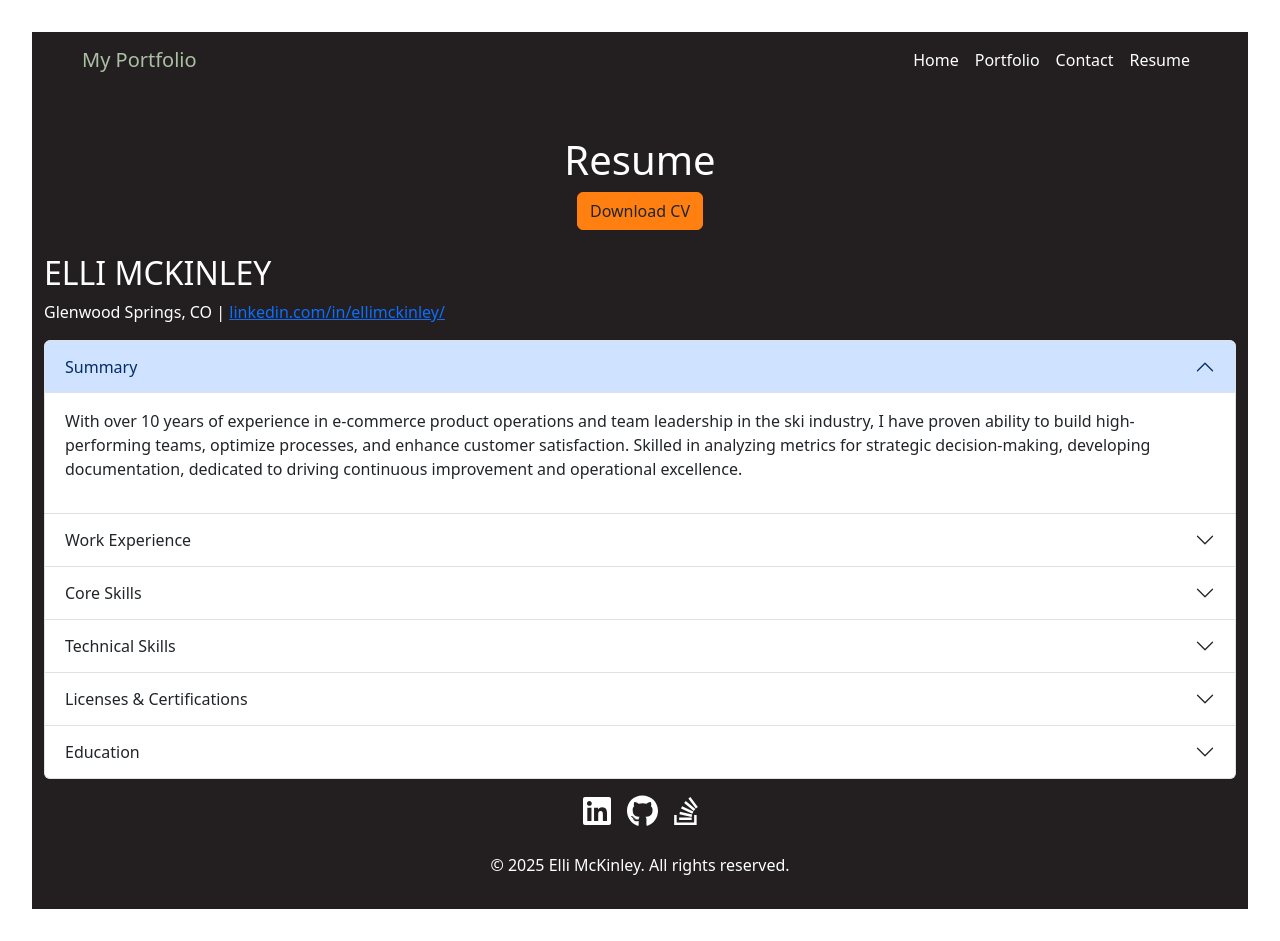
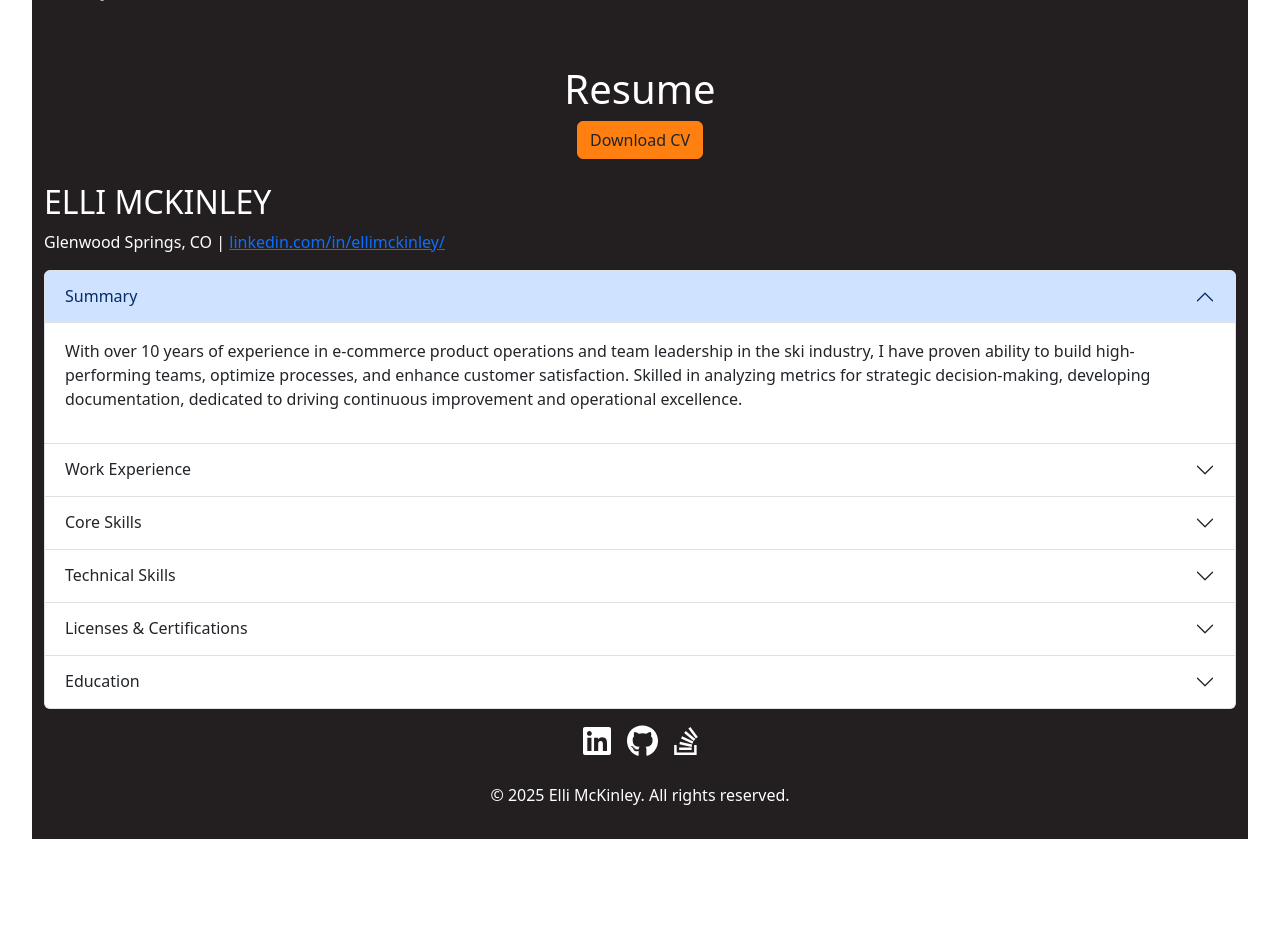
Before and after one commit to ellimckinley/react-portfolio, a React (Vite) app: page /resume in a window 1280 px wide. After the commit the page ends 871 px from the top, so only its background shows below. Built offline with nearby package versions, Linux system fonts and the light colour scheme; a web font is replaced by a local one.

Commit message:
updated page sizing and display for desktop

```diff
--- a/package.json
+++ b/package.json
@@ -23,6 +23,7 @@
     "react": "^19.0.0",
     "react-bootstrap": "^2.10.9",
     "react-dom": "^19.0.0",
+    "react-icons": "^5.5.0",
     "react-router-dom": "^7.3.0"
   },
   "devDependencies": {
--- a/src/App.css
+++ b/src/App.css
@@ -3,6 +3,40 @@
   margin: 0 auto;
   padding: 2rem;
   text-align: center;
+}
+
+html, body {
+  height: 100%;
+  width: 100%;
+  margin: 0;
+}
+
+.App {
+  display: flex;
+  flex-direction: column;
+  min-height: 100vh;
+  width: 100%;
+}
+
+.content {
+  flex-grow: 1;
+  display: flex;
+  flex-direction: column;
+  justify-content: center;
+  width: 100%;
+}
+
+.header {
+  background-color: #f8f9fa;
+  padding: 1rem;
+  width: 100%;
+}
+
+.footer {
+  background-color: #f8f9fa;
+  padding: 1rem;
+  text-align: center;
+  width: 100%;
 }
 
 body {
--- a/src/App.jsx
+++ b/src/App.jsx
@@ -13,14 +13,16 @@ import ResumePage from './pages/Resumepage';
 function App() {
   return (
     <Router>
-      <div className="App bg-primary-custom text-main-custom">
+      <div className="App bg-primary-custom text-main-custom d-flex flex-column min-vh-100">
         <Header />
+        <div className="content flex-grow-1">
           <Routes>
             <Route path="/" element={<HomePage />} />
             <Route path="/portfolio" element={<PortfolioPage />} />
             <Route path="/contact" element={<ContactPage />} />
             <Route path="/resume" element={<ResumePage />} />
           </Routes>
+        </div>
         <Footer />
       </div>
     </Router>
--- a/src/components/Card.jsx
+++ b/src/components/Card.jsx
@@ -1,14 +1,16 @@
 import React from 'react';
+import { FaGithub } from 'react-icons/fa';
 
 const Card = ({ title, description, link }) => {
     return (
         <div className="col-md-4 mb-4">
             <div className="card">
-        <div className="card-body text-center bg-secondary-custom text-dark-custom">
+                <div className="card-body text-center bg-secondary text-dark">
                     <a href={link} target="_blank" rel="noopener noreferrer"
                     style={{ textDecoration: 'none', color: 'inherit' }}>
                         <h5 className="card-title">{title}</h5>
                         <p>{description}</p>
+                        <FaGithub size={30} />
                     </a>
                 </div>
             </div>
--- a/src/components/Nav.jsx
+++ b/src/components/Nav.jsx
@@ -1,20 +1,20 @@
 import React from 'react';
 import { Navbar, Nav, Container } from 'react-bootstrap';
-import { Link } from 'react-router-dom';
+import { NavLink } from 'react-router-dom';
 import 'bootstrap/dist/css/bootstrap.min.css';
 
 const NavBar = () => {
   return (
     <Navbar className="bg-primary-custom" variant="dark" expand="lg">
       <Container>
-        <Navbar.Brand as={Link} to="/" className="text-title-custom">My Portfolio</Navbar.Brand>
+        <Navbar.Brand as={NavLink} to="/" className="text-title-custom">My Portfolio</Navbar.Brand>
         <Navbar.Toggle aria-controls="basic-navbar-nav" />
         <Navbar.Collapse id="basic-navbar-nav">
           <Nav className="ms-auto">
-            <Nav.Link as={Link} to="/" className="text-main-custom nav-link-custom">Home</Nav.Link>
-            <Nav.Link as={Link} to="/portfolio" className="text-main-custom nav-link-custom">Portfolio</Nav.Link>
-            <Nav.Link as={Link} to="/contact" className="text-main-custom nav-link-custom">Contact</Nav.Link>
-            <Nav.Link as={Link} to="/resume" className="text-main-custom nav-link-custom">Resume</Nav.Link>
+            <Nav.Link as={NavLink} to="/" className="text-main-custom nav-link-custom" activeClassName="active">Home</Nav.Link>
+            <Nav.Link as={NavLink} to="/portfolio" className="text-main-custom nav-link-custom" activeClassName="active">Portfolio</Nav.Link>
+            <Nav.Link as={NavLink} to="/contact" className="text-main-custom nav-link-custom" activeClassName="active">Contact</Nav.Link>
+            <Nav.Link as={NavLink} to="/resume" className="text-main-custom nav-link-custom" activeClassName="active">Resume</Nav.Link>
           </Nav>
         </Navbar.Collapse>
       </Container>
--- a/src/pages/Contactpage.jsx
+++ b/src/pages/Contactpage.jsx
@@ -29,16 +29,6 @@ const ContactPage = () => {
         });
     };
 
-//Steps to Configure EmailJS:
-// Sign up for an EmailJS account at EmailJS.
-// Create an email service and note down the service ID.
-// Create an email template and note down the template ID.
-// Get your user ID from the EmailJS dashboard.
-// Replace 'YOUR_SERVICE_ID', 'YOUR_TEMPLATE_ID', and 'YOUR_USER_ID' with the actual values from your EmailJS account.
-
-// This code will send an email using EmailJS when the form is submitted successfully. If there are any validation errors,
-// they will be displayed to the user. If the email is sent successfully, a success message will be displayed. If there is
-// an error sending the email, an error message will be displayed.
     const handleSubmit = (e) => {
         e.preventDefault();
         const { firstName, lastName, email, message } = formData;
@@ -75,7 +65,7 @@ const ContactPage = () => {
     };
 
     return (
-        <Container maxWidth="sm" className="mt-5">
+        <Container className="mt-5" id="contact">
             <Typography variant="h4" component="h1" gutterBottom>
                 Contact Me
             </Typography>
--- a/src/pages/Homepage.jsx
+++ b/src/pages/Homepage.jsx
@@ -4,7 +4,7 @@ import profilePhoto from '../assets/images/headshot.jpeg'; // Adjust the path as
 
 const HomePage = () => {
   return (
-    <div className="container mt-5 bg-primary-custom">
+    <div id="home" className="container mt-5 bg-primary-custom">
       <h1 className="text-start">Hi, I'm Elli!</h1>
       <section className="row align-items-center">
         <div className="col-md-4 text-center">
--- a/src/pages/Portfoliopage.jsx
+++ b/src/pages/Portfoliopage.jsx
@@ -20,9 +20,11 @@ const PortfolioPage = () => {
   }, []);
 
   return (
-    <div className="container-fluid mt-5">
+    <div id="portfolio" className="container-fluid mt-5">
       <h1 className="text-center">Portfolio</h1>
+      <br />
       <h2 className="text-center">Deployed Projects</h2>
+      <br></br>
       <div className="row justify-content-center ">
         <Card
           title="SwatchSaver"
@@ -34,8 +36,28 @@ const PortfolioPage = () => {
           description="Initial portfolio created using HTML, CSS, and JavaScript"
           link="https://ellimckinley.github.io/portfolio/"
         />
+                <Card
+          title="Project 3"
+          description="Initial portfolio created using HTML, CSS, and JavaScript"
+          link="https://ellimckinley.github.io/portfolio/"
+        />
+                <Card
+          title="Project 4"
+          description="Initial portfolio created using HTML, CSS, and JavaScript"
+          link="https://ellimckinley.github.io/portfolio/"
+        />
+                <Card
+          title="Project 5"
+          description="Initial portfolio created using HTML, CSS, and JavaScript"
+          link="https://ellimckinley.github.io/portfolio/"
+        />
+                <Card
+          title="Project 6"
+          description="Initial portfolio created using HTML, CSS, and JavaScript"
+          link="https://ellimckinley.github.io/portfolio/"
+        />
       </div>
-      <h2 className="text-center">My GitHub Projects</h2>
+      {/* <h2 className="text-center">My GitHub Projects</h2>
       <div className="row justify-content-center ">
         <ul className="list-group w-50 ">
           {repos.map(repo => (
@@ -47,7 +69,7 @@ const PortfolioPage = () => {
             </li>
           ))}
         </ul>
-      </div>
+      </div> */}
     </div>
   );
 };
--- a/src/pages/Resumepage.jsx
+++ b/src/pages/Resumepage.jsx
@@ -6,7 +6,7 @@ import '../styles.css'; // Adjust the path as necessary
 
 const ResumePage = () => {
     return (
-        <div className="container-fluid mt-5 text-start">
+        <div id="resume" className="container-fluid mt-5 text-start">
             <h1 className="text-center">Resume</h1>
             <div className="text-center">
                 <a href="/Elli-McKinley-Resume-MASTER.pdf" download className="btn btn-accent-custom">
--- a/src/styles.css
+++ b/src/styles.css
@@ -1,3 +1,9 @@
+html, body {
+    height: 100%;
+    width: 100%;
+    margin: 0;
+}
+
 /* Primary Background */
 .bg-primary-custom {
     background-color: #231f20 !important;
@@ -61,6 +67,10 @@
     background-color: #acbfa4 !important;
     color: #231f20 !important;
 }
+.nav-link-active {
+    background-color: #acbfa4 !important;
+    color: #231f20 !important;
+}
 
 /* Footer Styles */
 footer {
```
Also changed, not shown: 1 other file (tests, documents, lock files or other folders). Lines whose indentation alone changed are shown as unchanged.
